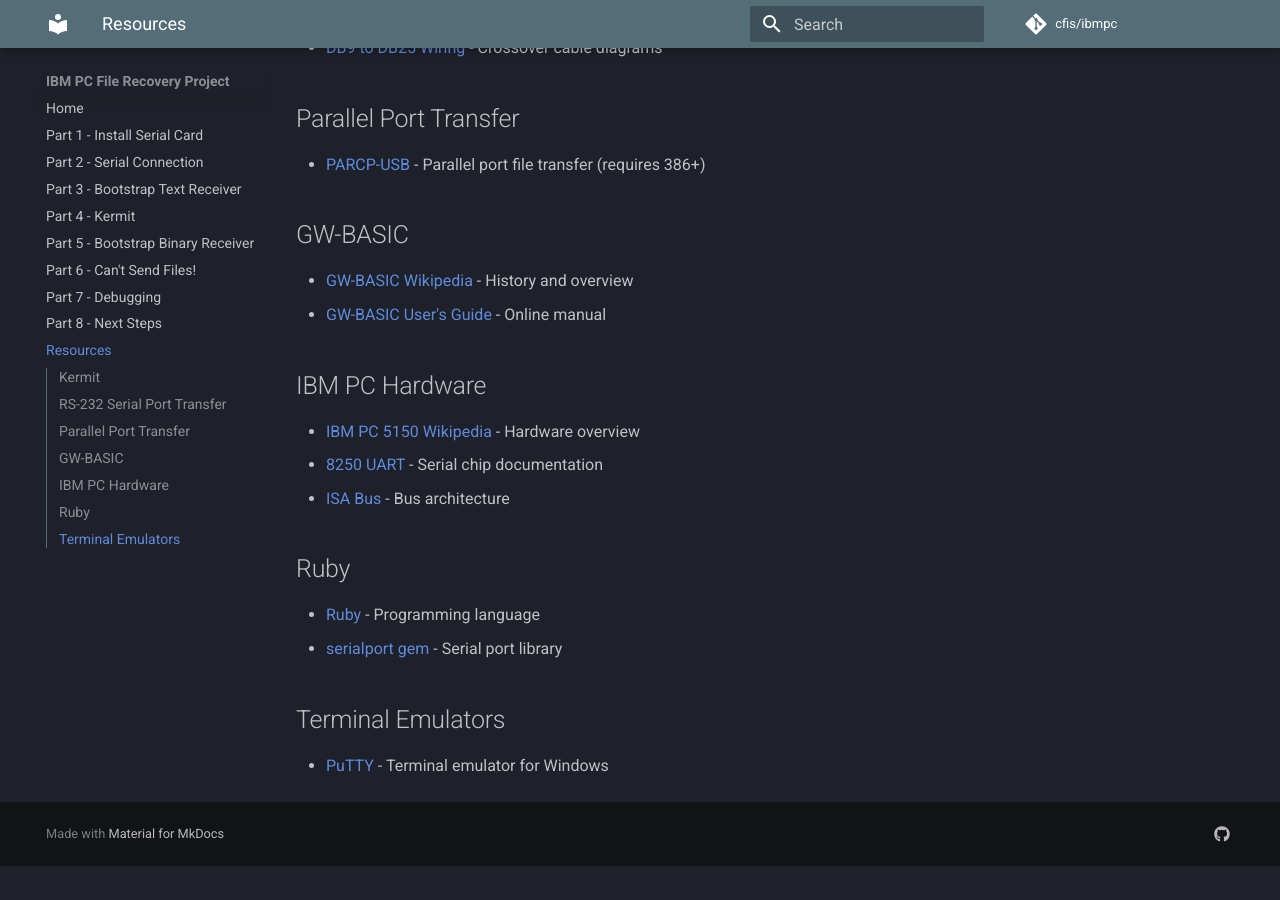
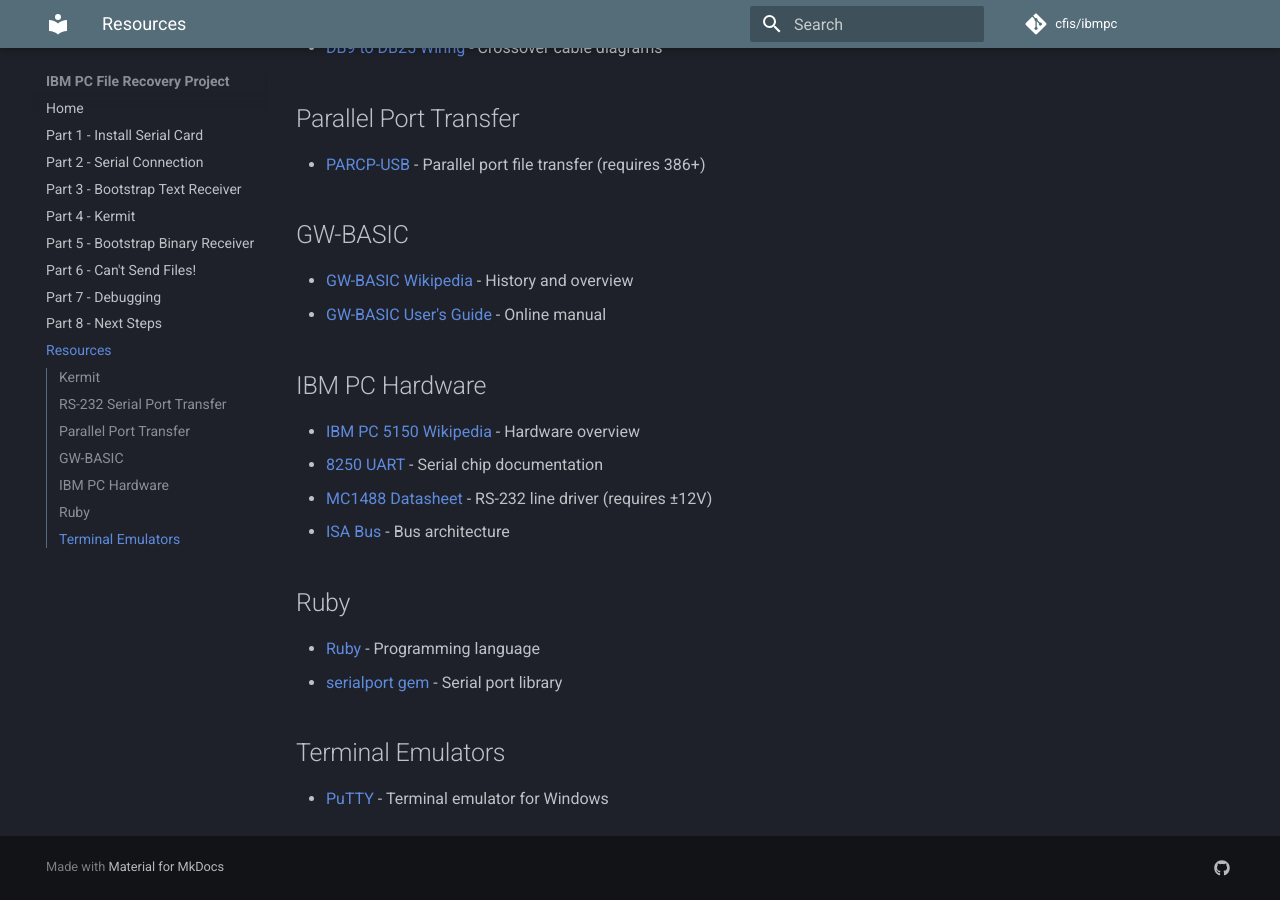
Before and after one commit to cfis/ibmpc, an MkDocs documentation site: the page built from docs/resources.md, in a window 1280 px wide and 900 px high, scrolled down 512 px. Built offline with MkDocs 1.6.1 and Material for MkDocs 9.7.7, drawn with Linux system fonts in a browser that asks for light colours; comment, search, counter and statistics services are not loaded; before the commit the page ends 1378 px from its top, so only the background shows below that.

Commit message:
Added links to MC1488 information.

```diff
--- a/docs/resources.md
+++ b/docs/resources.md
@@ -27,6 +27,7 @@ Useful references for IBM PC serial communication and file transfer.
 
 - [IBM PC 5150 Wikipedia](https://en.wikipedia.org/wiki/IBM_Personal_Computer) - Hardware overview
 - [8250 UART](https://en.wikipedia.org/wiki/8250_UART) - Serial chip documentation
+- [MC1488 Datasheet](https://www.onsemi.com/pdf/datasheet/mc1488-d.pdf) - RS-232 line driver (requires ±12V)
 - [ISA Bus](https://en.wikipedia.org/wiki/Industry_Standard_Architecture) - Bus architecture
 
 ## Ruby
```
